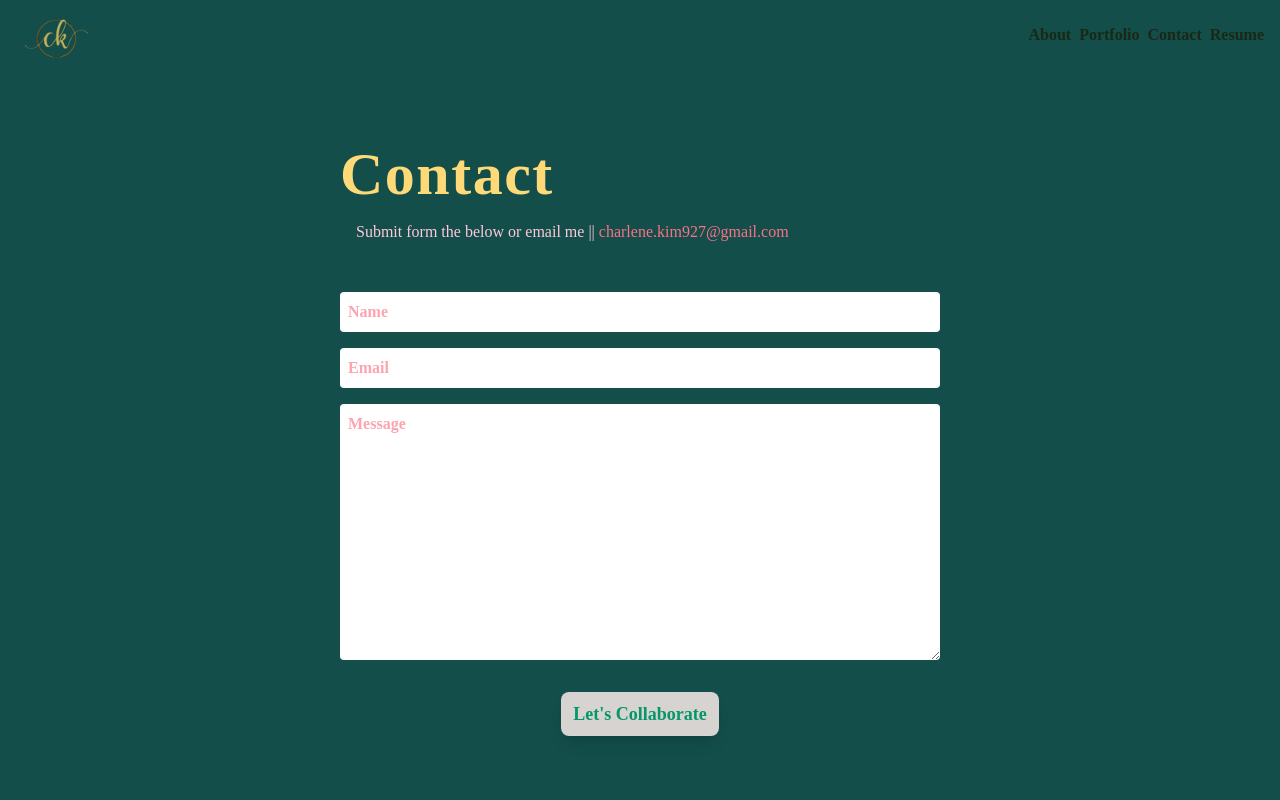
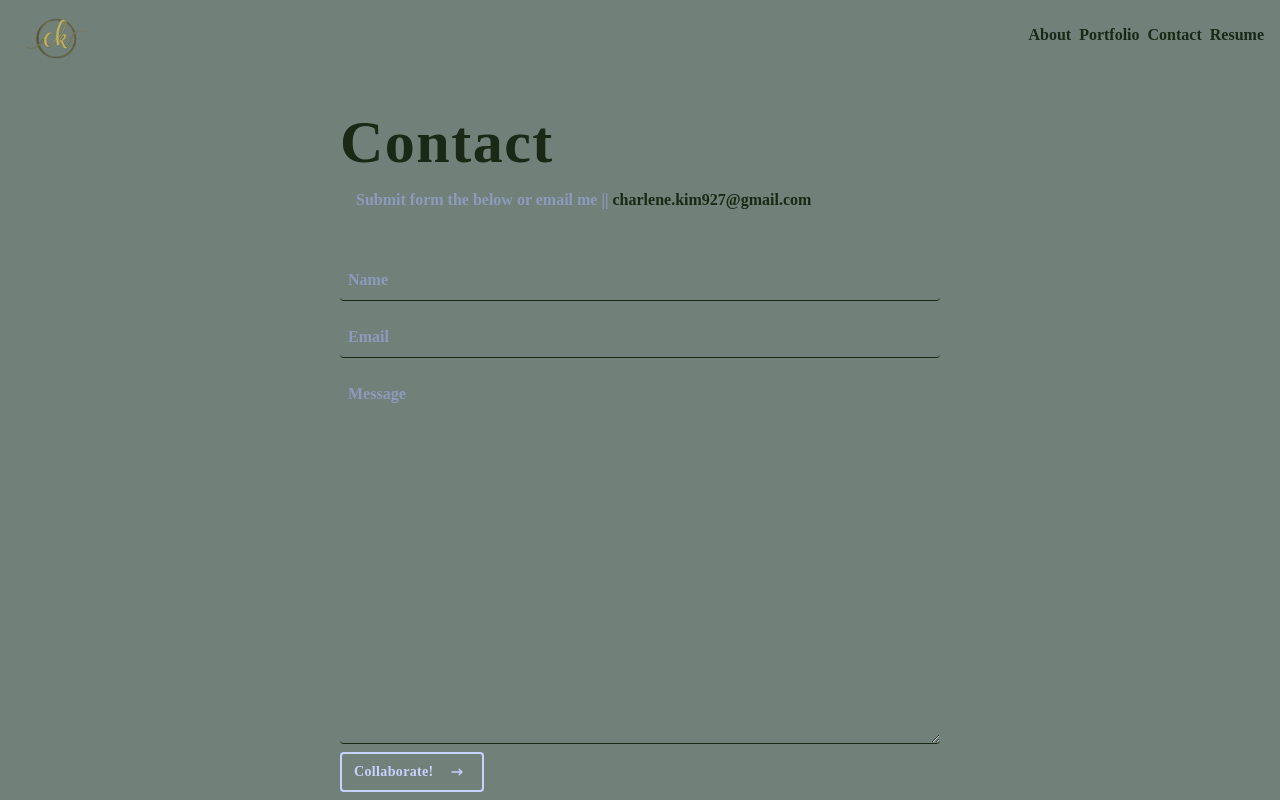
Before and after one commit to VAalchemist/portfolio-imnida, a React (Create React App) app: page /contact in a window 1280 px wide. Built offline with nearby package versions, Linux system fonts and the light colour scheme.

Commit message:
added lavender field color pallette to contact

```diff
--- a/src/components/Contact.jsx
+++ b/src/components/Contact.jsx
@@ -1,20 +1,29 @@
-import React from 'react'
+import React from 'react';
+import { HiArrowNarrowRight } from 'react-icons/hi';
+
 
 const Contact = () => {
   return (
-    <div name="contact" className='w-full h-screen bg-teal-900 flex justify-center items-center px-4 pt-28'>
-      <form method="POST" action="https://getform.io/f/de2d0bf5-9f19-40d2-bd26-9f0bff0f15d9" className='flex flex-col max-w-[600px] w-full'>
+    <div name="contact" className='w-full h-screen bg-[#72807A] flex justify-center items-center px-4 pt-28'>
+      <form method="POST" action="https://getform.io/f/de2d0bf5-9f19-40d2-bd26-9f0bff0f15d9" className='flex flex-col max-w-[600px] w-full max-h-lg h-full'>
 
         <div className='pb-8'>
-          <p className='text-[#fdd978] text-4xl sm:text-6xl font-bold tracking-wide inline '>Contact</p>
-          <p className='text-[#ffc9dc] p-4'>Submit form the below or email me || <a href="mailto:charlene.kim927@gmail.com" className='text-rose-400 hover:text-rose-300'>charlene.kim927@gmail.com</a></p>
+          <p className='text-[#192915] text-4xl sm:text-6xl font-bold tracking-wide inline '>Contact</p>
+          <p className='text-[#8D9ABC] font-bold p-4'>Submit form the below or email me || <a href="mailto:charlene.kim927@gmail.com" className='text-[#192915] hover:text-indigo-200 hover:font-bold'>charlene.kim927@gmail.com</a></p>
         </div>
 
-        <input type="text" placeholder="Name" name="name" className='text-rose-700 font-bold  placeholder:text-rose-300 p-2 rounded'></input>
-        <input type="email" placeholder="Email" name="email" className='text-rose-700 font-bold  placeholder:text-rose-300 my-4 p-2 rounded'></input>
-        <textarea name="message" rows="10" placeholder='Message' className='text-rose-700 font-bold  placeholder:text-rose-300 p-2 rounded'></textarea>
+        <input type="text" placeholder="Name" name="name" className='bg-transparent border-b border-[#192915] focus:outline-none text-[#2B315F] font-bold  placeholder:text-[#8D9ABC] p-2 rounded'></input>
+        <input type="email" placeholder="Email" name="email" className='bg-transparent border-b border-[#192915] focus:outline-none text-[#2B315F] font-bold  placeholder:text-[#8D9ABC] my-4 p-2 rounded'></input>
+        <textarea name="message" rows="10" placeholder='Message' className='max-h-sm h-full bg-transparent border-b border-[#192915] focus:outline-none text-[#2B315F] font-bold  placeholder:text-[#8D9ABC] p-2 rounded'></textarea>
 
-        <button className=' px-3 py-2 mx-auto my-8 flex items-center bg-stone-300 rounded-lg text-emerald-600 font-bold text-lg  hover:text-shadow-md shadow-lg hover:shadow-teal-400/50'>Let's Collaborate</button>
+
+        <div className='text-indigo-200 font-semibold'>
+          <a href='/portfolio' className='group text-sm border-2 border-indigo-200 tracking-wide px-3 py-2 my-2 flex items-center rounded hover:border-[#192915] hover:text-[#192915] hover:font-bold w-36'>Collaborate!
+            <span className='group-hover:rotate-180 group-hover:ml-4 duration-300'>
+              <HiArrowNarrowRight className='ml-4' />
+            </span>
+          </a>
+        </div>
 
       </form>
 
```
